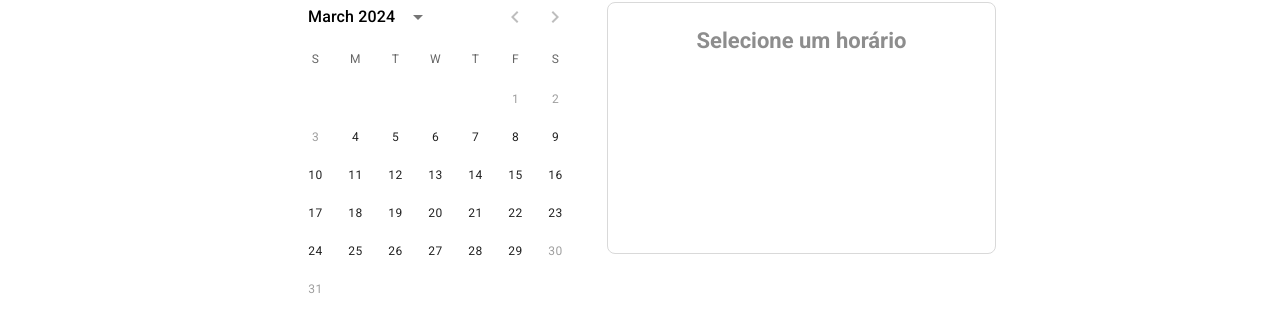
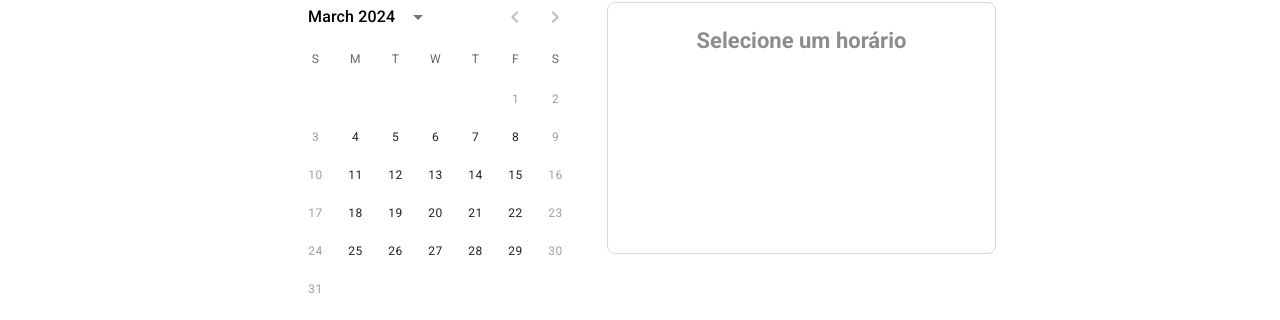
Before and after one commit to Hitallo-moreira/agendi, a React (Vite) app in the folder agendi/: page / in a window 1280 px wide. Shown: the part 197-517 px from the top of the page. Built offline with nearby package versions, Linux system fonts and the light colour scheme.

Commit message:
feat: disable weekend days

```diff
--- a/agendi/src/components/Calendar.jsx
+++ b/agendi/src/components/Calendar.jsx
@@ -57,6 +57,10 @@ function Calendar() {
     }
   };
 
+  const shouldDisableDate = (date) => {
+    return date.day() === 6 || date.day() === 0;
+  };
+
   return (
     <CalendarWrapper>
       <Title>Agende seus compromissos de forma rápida e fácil.</Title>
@@ -67,6 +71,7 @@ function Calendar() {
             maxDate={maxDate}
             value={selectedDate}
             onChange={handleDateChange}
+            shouldDisableDate={shouldDisableDate}
           />
         </LocalizationProvider>
         <DateAvailable availableTimes={availableTimes} selectedDateTime={selectedDate} />
```
